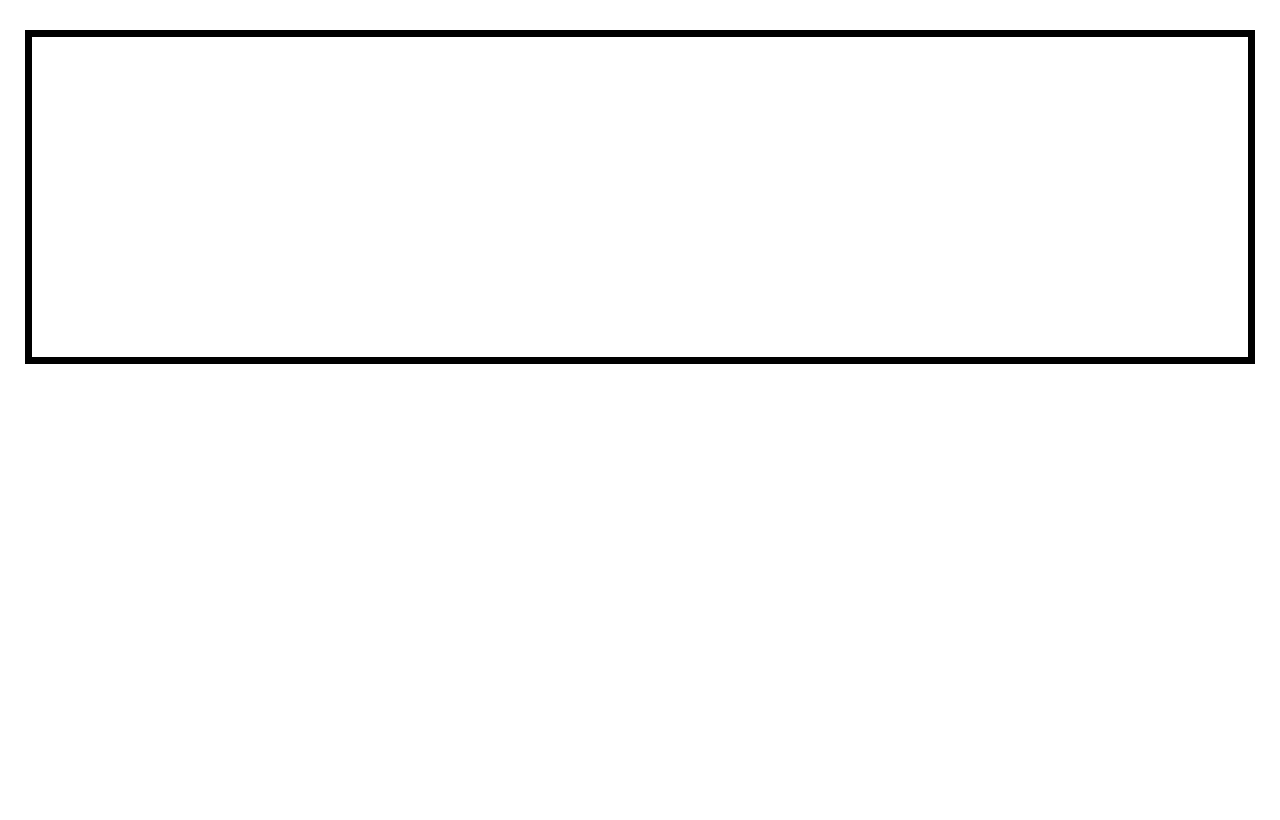
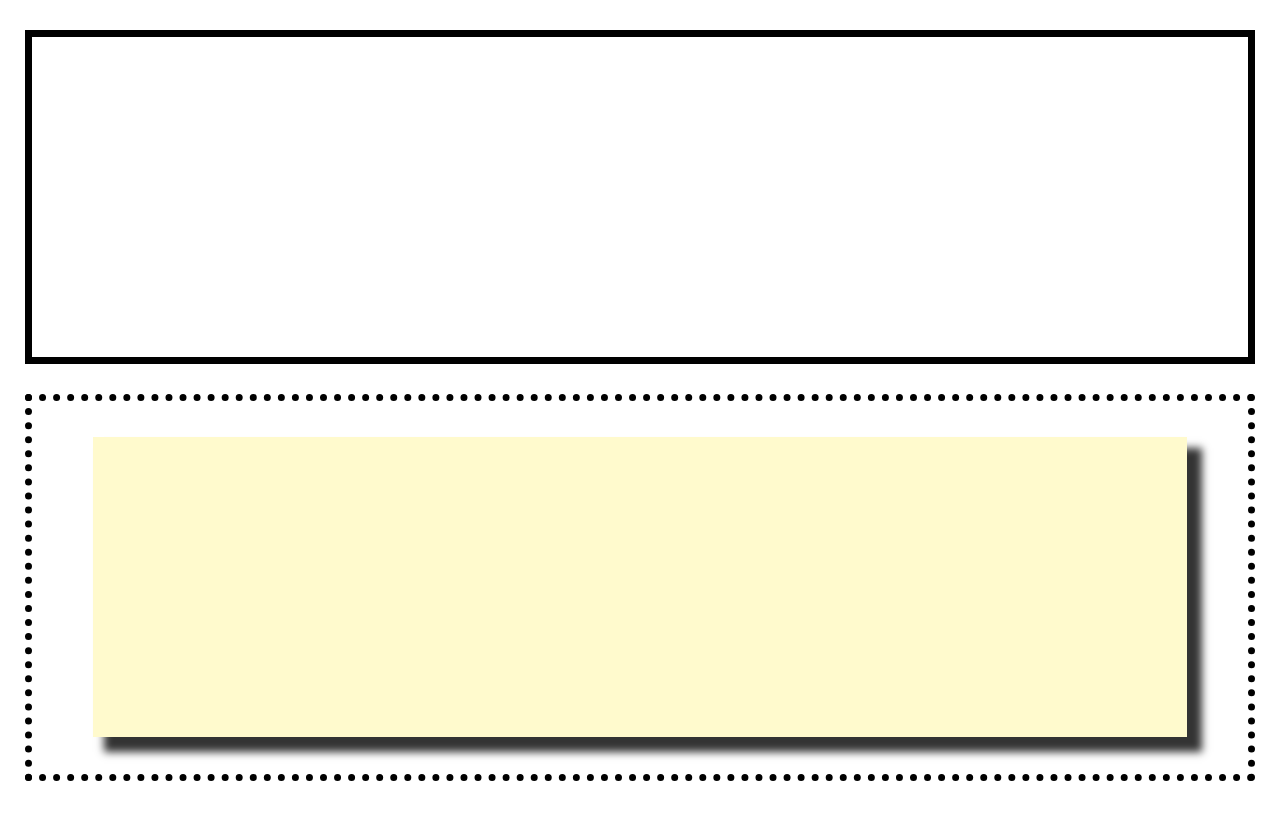
Before and after one commit to jaakofalltrade/html-assess, a plain HTML site: page second/index.html in a window 1280 px wide. Drawn offline with Linux system fonts and the light colour scheme.

Commit message:
Finished the middle box, starting on the first one

```diff
--- a/second/index.css
+++ b/second/index.css
@@ -1,14 +1,39 @@
 * {
     margin: 0%;
     padding: 0%;
+}
+
+.border-solid {
+    border: 7px solid black;
+}
+
+.border-dot {
+    border: 7px dotted black;
 }
 
 .first-box {
     width: 95%;
     height: auto;
     min-height: 320px;
-    border: 7px solid black;
     margin-left: auto;
     margin-right: auto;
     margin-top: 30px;
 }
+
+.rectangle-vertical {
+    height: 45%;
+    width: 200px;
+    background-color: blueviolet;
+}
+
+.rectangle-big {
+    background-color: #fffacd;
+    height: auto;
+    margin-top: 3%;
+    margin-bottom: 3%;
+    min-height: 300px;
+    margin-left: auto;
+    margin-right: auto;
+    width: 90%;
+    box-shadow: 13px 13px 8px 2px rgba(0, 0, 0, 0.8);
+}
--- a/second/index.html
+++ b/second/index.html
@@ -9,6 +9,12 @@
     <link rel="stylesheet" href="index.css">
 </head>
 <body>
+    <div class="first-box border-solid">
+        <div class="rectangle-vertical"></div>
+    </div>
+    <div class="first-box border-dot">
+        <div class="rectangle-big"></div>
+    </div>
     <div class="first-box">
 
     </div>
```
